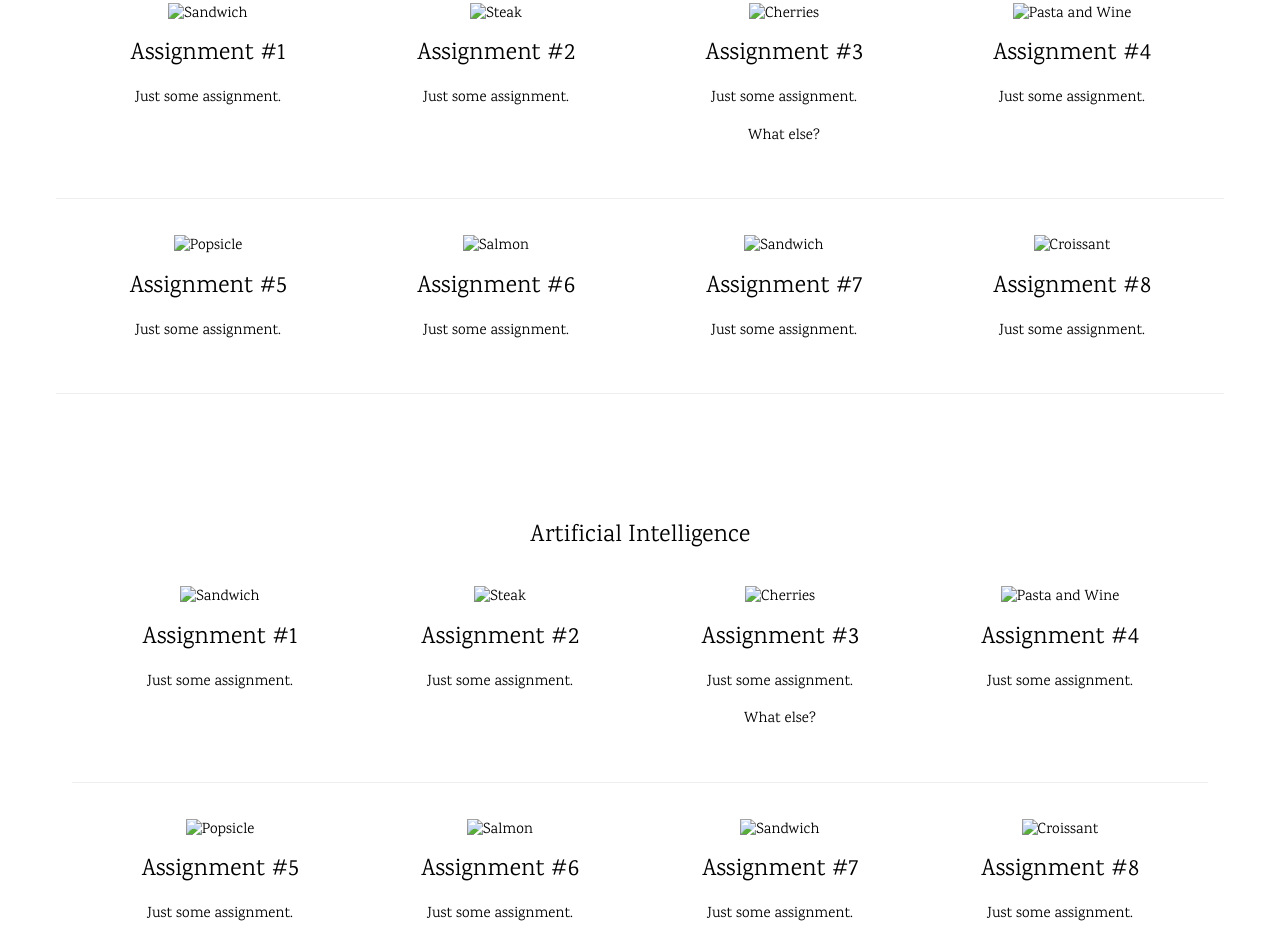
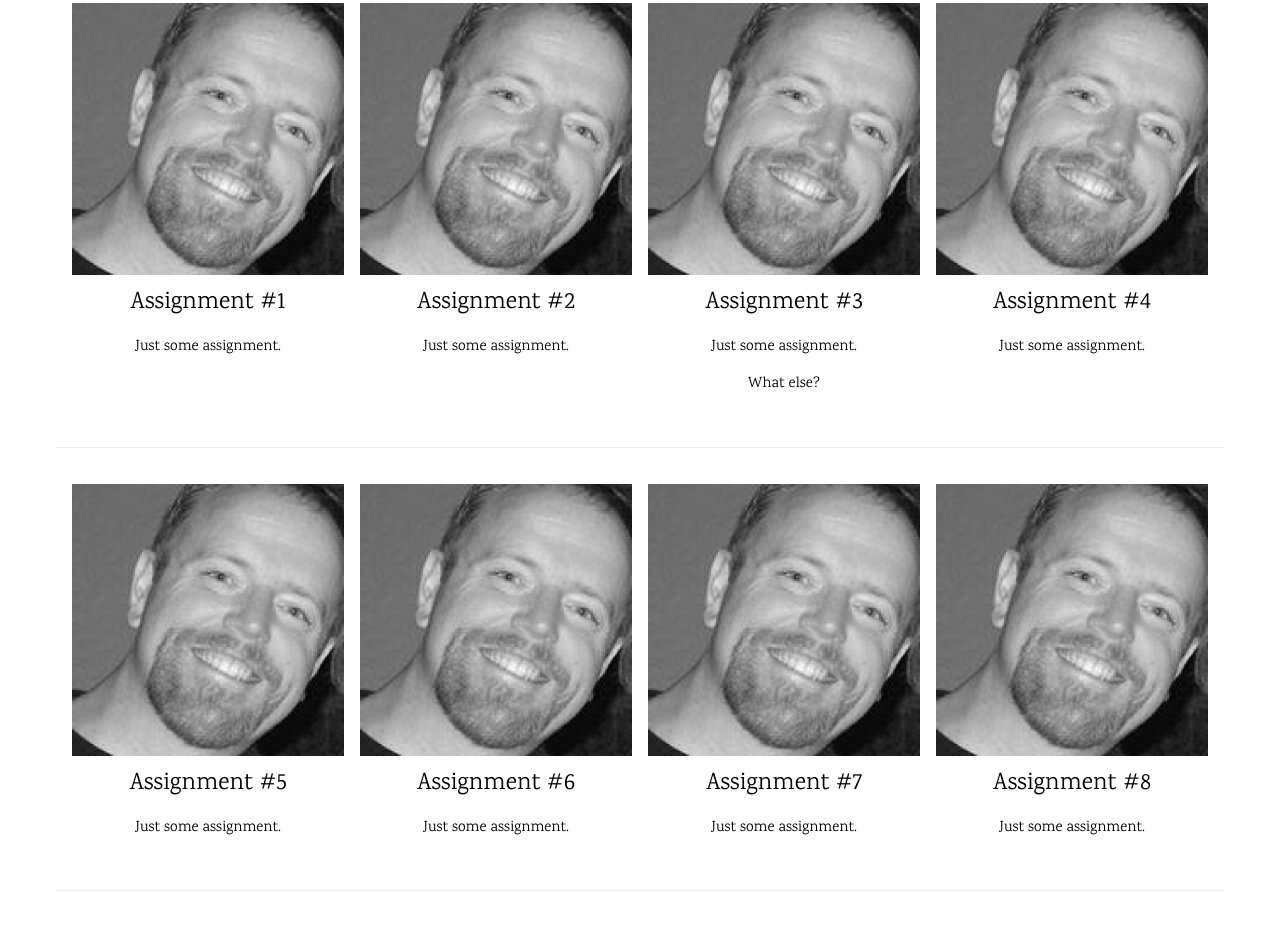
Before and after one commit to DavisButler10/davisbutler10.github.io, a plain HTML site: page index.html in a window 1280 px wide. Shown: the part 210-1154 px from the top of the page. Drawn offline with nearby package versions, Linux system fonts and the light colour scheme.

Commit message:
Add files via upload

```diff
--- a/index.html
+++ b/index.html
@@ -39,23 +39,23 @@ body,h1,h2,h3,h4,h5,h6 {font-family: "Karma", sans-serif}
   </div>
   <div class="w3-row-padding w3-padding-16 w3-center">
     <div class="w3-quarter">
-      <img src="SleaseMan.jpg" alt="Sandwich" style="width:100%">
+      <img src="img/SleaseMan.jpg" alt="Sandwich" style="width:100%">
       <h3>Assignment #1</h3>
       <p>Just some assignment.</p>
     </div>
     <div class="w3-quarter">
-      <img src="SleaseMan.jpg" alt="Steak" style="width:100%">
+      <img src="img/SleaseMan.jpg" alt="Steak" style="width:100%">
       <h3>Assignment #2</h3>
       <p>Just some assignment.</p>
     </div>
     <div class="w3-quarter">
-      <img src="SleaseMan.jpg" alt="Cherries" style="width:100%">
+      <img src="img/SleaseMan.jpg" alt="Cherries" style="width:100%">
       <h3>Assignment #3</h3>
       <p>Just some assignment.</p>
       <p>What else?</p>
     </div>
     <div class="w3-quarter">
-      <img src="SleaseMan.jpg" alt="Pasta and Wine" style="width:100%">
+      <img src="img/SleaseMan.jpg" alt="Pasta and Wine" style="width:100%">
       <h3>Assignment #4</h3>
       <p>Just some assignment.</p>
     </div>
@@ -65,22 +65,22 @@ body,h1,h2,h3,h4,h5,h6 {font-family: "Karma", sans-serif}
   <!-- Second Photo Grid-->
   <div class="w3-row-padding w3-padding-16 w3-center">
     <div class="w3-quarter">
-      <img src="SleaseMan.jpg" alt="Popsicle" style="width:100%">
+      <img src="img/SleaseMan.jpg" alt="Popsicle" style="width:100%">
       <h3>Assignment #5</h3>
       <p>Just some assignment.</p>
     </div>
     <div class="w3-quarter">
-      <img src="SleaseMan.jpg" alt="Salmon" style="width:100%">
+      <img src="img/SleaseMan.jpg" alt="Salmon" style="width:100%">
       <h3>Assignment #6</h3>
       <p>Just some assignment.</p>
     </div>
     <div class="w3-quarter">
-      <img src="SleaseMan.jpg" alt="Sandwich" style="width:100%">
+      <img src="img/SleaseMan.jpg" alt="Sandwich" style="width:100%">
       <h3>Assignment #7</h3>
       <p>Just some assignment.</p>
     </div>
     <div class="w3-quarter">
-      <img src="SleaseMan.jpg" alt="Croissant" style="width:100%">
+      <img src="img/SleaseMan.jpg" alt="Croissant" style="width:100%">
       <h3>Assignment #8</h3>
       <p>Just some assignment.</p>
     </div>
@@ -96,23 +96,23 @@ body,h1,h2,h3,h4,h5,h6 {font-family: "Karma", sans-serif}
   </div>
   <div class="w3-row-padding w3-padding-16 w3-center">
     <div class="w3-quarter">
-      <img src="SleaseMan.jpg" alt="Sandwich" style="width:100%">
+      <img src="img/SleaseMan.jpg" alt="Sandwich" style="width:100%">
       <h3>Assignment #1</h3>
       <p>Just some assignment.</p>
     </div>
     <div class="w3-quarter">
-      <img src="SleaseMan.jpg" alt="Steak" style="width:100%">
+      <img src="img/SleaseMan.jpg" alt="Steak" style="width:100%">
       <h3>Assignment #2</h3>
       <p>Just some assignment.</p>
     </div>
     <div class="w3-quarter">
-      <img src="SleaseMan.jpg" alt="Cherries" style="width:100%">
+      <img src="img/SleaseMan.jpg" alt="Cherries" style="width:100%">
       <h3>Assignment #3</h3>
       <p>Just some assignment.</p>
       <p>What else?</p>
     </div>
     <div class="w3-quarter">
-      <img src="SleaseMan.jpg" alt="Pasta and Wine" style="width:100%">
+      <img src="img/SleaseMan.jpg" alt="Pasta and Wine" style="width:100%">
       <h3>Assignment #4</h3>
       <p>Just some assignment.</p>
     </div>
@@ -122,22 +122,22 @@ body,h1,h2,h3,h4,h5,h6 {font-family: "Karma", sans-serif}
   <!-- Second Photo Grid-->
   <div class="w3-row-padding w3-padding-16 w3-center">
     <div class="w3-quarter">
-      <img src="SleaseMan.jpg" alt="Popsicle" style="width:100%">
+      <img src="img/SleaseMan.jpg" alt="Popsicle" style="width:100%">
       <h3>Assignment #5</h3>
       <p>Just some assignment.</p>
     </div>
     <div class="w3-quarter">
-      <img src="SleaseMan.jpg" alt="Salmon" style="width:100%">
+      <img src="img/SleaseMan.jpg" alt="Salmon" style="width:100%">
       <h3>Assignment #6</h3>
       <p>Just some assignment.</p>
     </div>
     <div class="w3-quarter">
-      <img src="SleaseMan.jpg" alt="Sandwich" style="width:100%">
+      <img src="img/SleaseMan.jpg" alt="Sandwich" style="width:100%">
       <h3>Assignment #7</h3>
       <p>Just some assignment.</p>
     </div>
     <div class="w3-quarter">
-      <img src="SleaseMan.jpg" alt="Croissant" style="width:100%">
+      <img src="img/SleaseMan.jpg" alt="Croissant" style="width:100%">
       <h3>Assignment #8</h3>
       <p>Just some assignment.</p>
     </div>
@@ -148,7 +148,7 @@ body,h1,h2,h3,h4,h5,h6 {font-family: "Karma", sans-serif}
   <!-- About Section -->
   <div class="w3-container w3-padding-32 w3-center">
     <h3>About Me</h3><br>
-    <img src="SleaseMan.jpg" alt="Me" class="w3-image" style="display:block;margin:auto" width="800" height="533">
+    <img src="img/SleaseMan.jpg" alt="Me" class="w3-image" style="display:block;margin:auto" width="800" height="533">
     <div class="w3-padding-32">
       <h4><b>Davis Butler</b></h4>
       <h6><i>Just doing things</i></h6>
```
